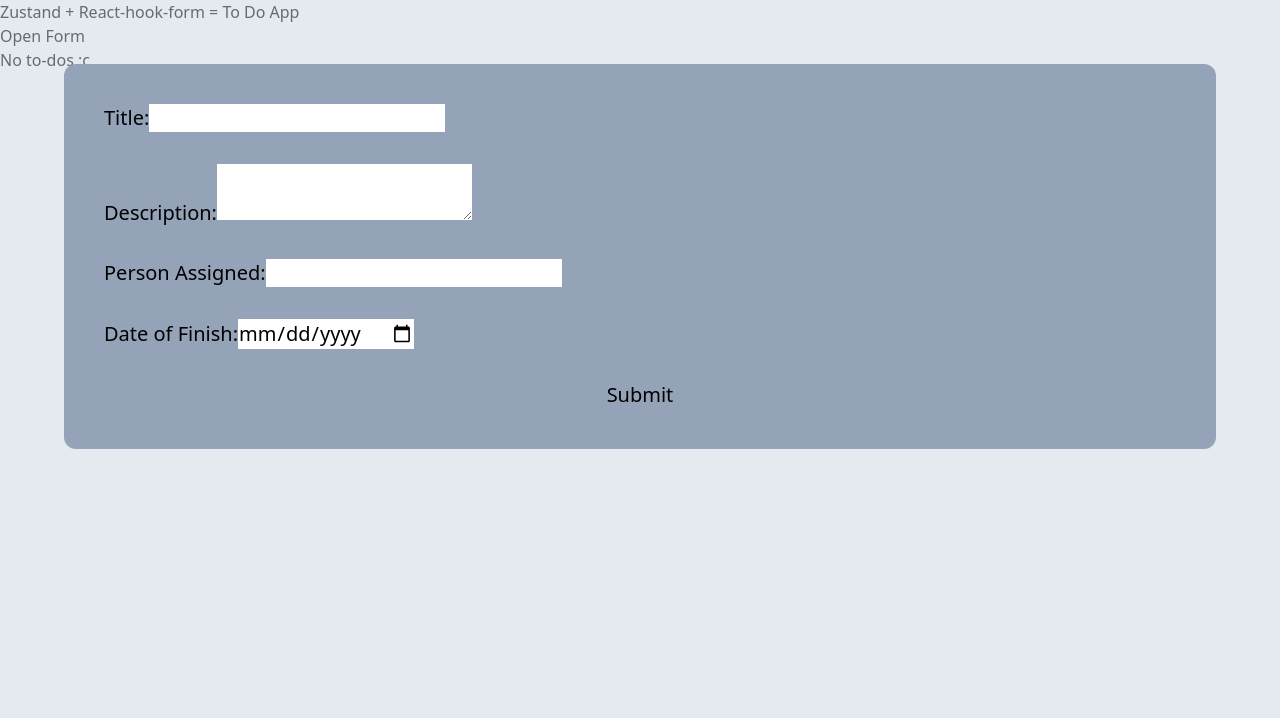
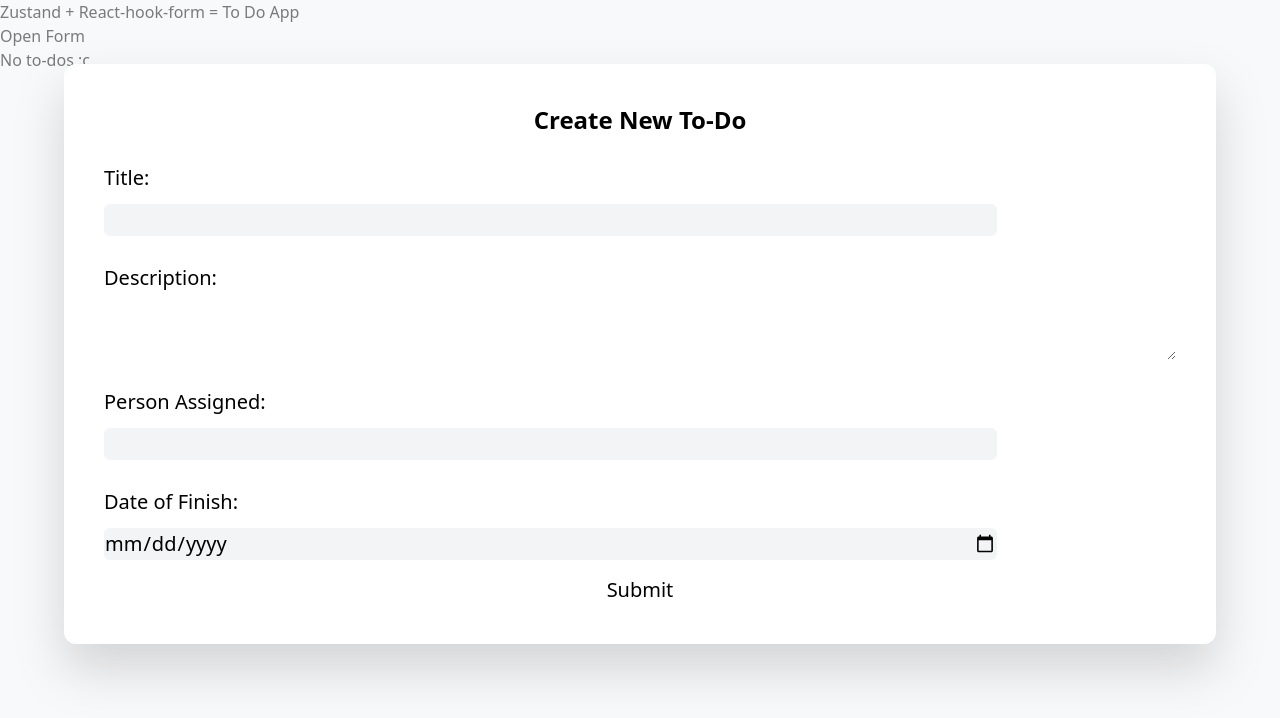
Before and after one commit to galletafromjell666/zustand-todo-app, a React (Vite) app: page / in a window 1280 px wide. Both pictures are taken after a click on the button "Open Form". Shown: the top 718 px of the page. Built offline with nearby package versions, Linux system fonts and the light colour scheme.

Commit message:
minor fix

```diff
--- a/src/App.tsx
+++ b/src/App.tsx
@@ -19,8 +19,8 @@ function App() {
         closeTimeoutMS={200}
         onRequestClose={closeModal}
         contentLabel="New To Do Form"
-        className={"m-8 lg:m-16 p-10 bg-slate-400 rounded-xl"}
-        overlayClassName="fixed top-0 left-0 bottom-0 right-0 bg-slate-300/50"
+        className={"m-8 lg:m-16 p-10 bg-primary rounded-xl drop-shadow-2xl"}
+        overlayClassName="fixed top-0 left-0 bottom-0 right-0 bg-accent/50"
       >
         <NewTodoForm handleCloseModal={closeModal} />
       </Modal>
--- a/src/components/ToDoForm.tsx
+++ b/src/components/ToDoForm.tsx
@@ -19,8 +19,9 @@ const ToDoForm = ({ handleCloseModal }: ToDoFormProps) => {
   };
 
   return (
-    <form className="flex flex-col space-y-8 text-xl" onSubmit={handleSubmit(onSubmit)}>
-      <div>
+    <form className="flex flex-col space-y-4 text-xl" onSubmit={handleSubmit(onSubmit)}>
+      <h1 className="text-center text-2xl font-bold">Create New To-Do</h1>
+      <div className="form-div">
         <label htmlFor="title">Title:</label>
         <input
           type="text"
@@ -31,7 +32,7 @@ const ToDoForm = ({ handleCloseModal }: ToDoFormProps) => {
           })}
         />
       </div>
-      <div>
+      <div className="form-div">
         <label htmlFor="description">Description:</label>
         <textarea
           id="description"
@@ -41,7 +42,7 @@ const ToDoForm = ({ handleCloseModal }: ToDoFormProps) => {
           })}
         />
       </div>
-      <div>
+      <div className="form-div">
         <label htmlFor="personAssigned">Person Assigned:</label>
         <input
           type="text"
@@ -52,7 +53,7 @@ const ToDoForm = ({ handleCloseModal }: ToDoFormProps) => {
           })}
         />
       </div>
-      <div>
+      <div className="form-div">
         <label htmlFor="dateOfFinish">Date of Finish:</label>
         <input
           type="date"
--- a/src/index.css
+++ b/src/index.css
@@ -1,6 +1,24 @@
 @tailwind base;
 @tailwind components;
 @tailwind utilities;
+
+@layer components {
+  .form-div {
+    @apply flex;
+    @apply flex-col
+  }
+
+  .form-div label{
+    @apply my-3
+  }
+
+  .form-div input{
+    @apply bg-accent;
+    @apply rounded-md;
+    @apply w-10/12;
+    @apply h-8;
+  }
+}
 
 .ReactModal__Overlay {
   opacity: 0;
--- a/tailwind.config.cjs
+++ b/tailwind.config.cjs
@@ -5,7 +5,13 @@ module.exports = {
     "./src/**/*.{js,ts,jsx,tsx}",
   ],
   theme: {
-    extend: {},
+    extend: {
+      colors:{
+        'primary':'#FFFFFF',
+        'secondary': '#00A7FE',
+        'accent': '#F2F4F5'
+      }
+    },
   },
   plugins: [],
 }
```
